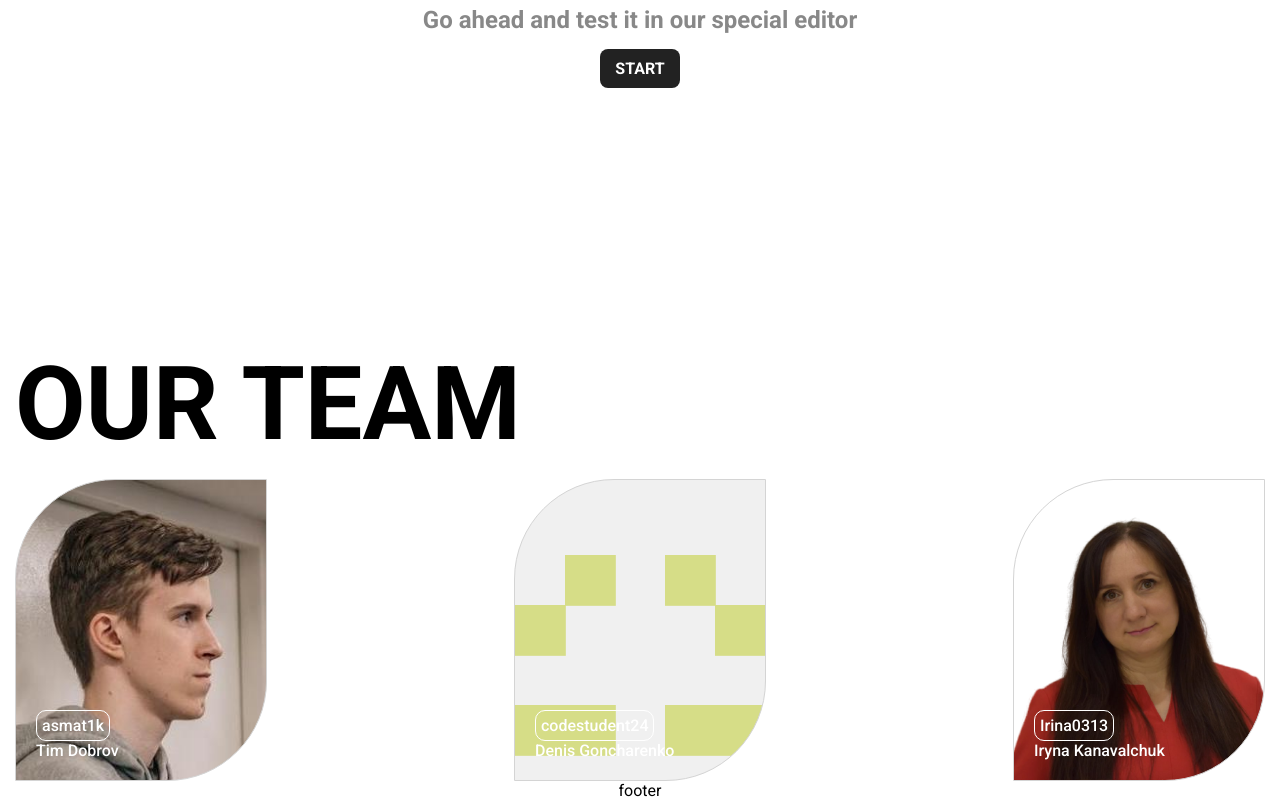
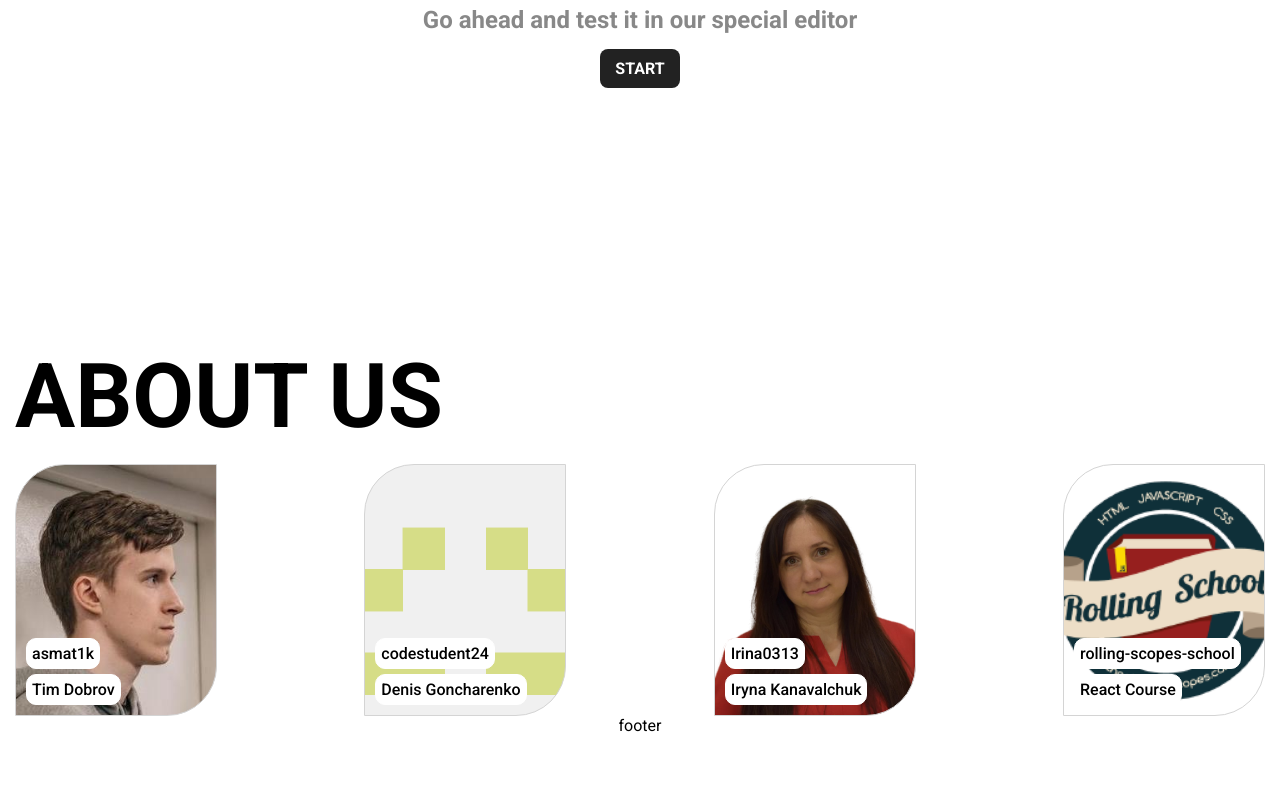
Before and after one commit to codestudent24/graphiql-app, a React (Vite) app: page / in a window 1280 px wide. Shown: the part 414-1214 px from the top of the page. After the commit the page ends 1149 px from the top, so only its background shows below. Built offline with nearby package versions, Linux system fonts and the light colour scheme; a web font is replaced by a local one.

Commit message:
feat: add course card

```diff
--- a/src/widgets/dev-block/UI/dev-block.module.scss
+++ b/src/widgets/dev-block/UI/dev-block.module.scss
@@ -8,7 +8,7 @@
   height: 100%;
   .title {
     text-align: left;
-    font-size: 8vw;
+    font-size: 7vw;
     margin: 0;
   }
   .list {
@@ -16,7 +16,7 @@
     flex-wrap: wrap;
     align-items: center;
     justify-content: space-between;
-    row-gap: 30px;
+    gap: 15px;
 
     height: 100%;
   }
--- a/src/widgets/dev-block/UI/dev-block.tsx
+++ b/src/widgets/dev-block/UI/dev-block.tsx
@@ -6,11 +6,12 @@ export function DevBlock() {
     { nick: 'asmat1k', name: 'Tim Dobrov' },
     { nick: 'codestudent24', name: 'Denis Goncharenko' },
     { nick: 'Irina0313', name: 'Iryna Kanavalchuk' },
+    { nick: 'rolling-scopes-school', name: 'React Course' },
   ];
 
   return (
     <div className={styles.developers}>
-      <h2 className={styles.title}>OUR TEAM</h2>
+      <h2 className={styles.title}>ABOUT US</h2>
       <div className={styles.list}>
         {developers.map((item, index) => {
           return <DevCard key={index} nick={item.nick} name={item.name} />;
--- a/src/widgets/dev-card/UI/dev-card.module.scss
+++ b/src/widgets/dev-card/UI/dev-card.module.scss
@@ -1,42 +1,56 @@
 .developer {
   position: relative;
 
+  background-repeat: no-repeat;
+  background-position: center;
+  background-size: cover;
+
   overflow: hidden;
   border: 1px solid rgb(212, 212, 212);
-  border-radius: 100px 0 100px 0;
+  border-radius: 50px 0 50px 0;
 
-  height: 300px;
-  width: 250px;
+  height: 250px;
+  width: 200px;
   transition: 1s;
   &:hover {
     transform: scale(1.05);
   }
   .info {
     position: absolute;
-    bottom: 20px;
-    left: 20px;
+    bottom: 10px;
+    left: 10px;
 
     display: flex;
     flex-direction: column;
     align-items: start;
     justify-content: center;
+    gap: 5px;
 
     text-align: left;
     font-weight: 500;
     color: white;
     .nick {
-      color: white;
+      color: black;
+      background-color: white;
       text-decoration: none;
 
       border: 1px solid white;
       border-radius: 10px;
       padding: 5px;
+      transition: 1s;
+      &:hover {
+        color: white;
+        background-color: black;
+      }
+    }
+    .name {
+      color: black;
+      background-color: white;
+      text-decoration: none;
 
-      transition: 0.3s;
-      &:hover {
-        color: black;
-        background-color: white;
-      }
+      border: 1px solid white;
+      border-radius: 10px;
+      padding: 5px;
     }
   }
 }
```
Also changed, not shown: public/rolling-scopes-school.jpg (added).
